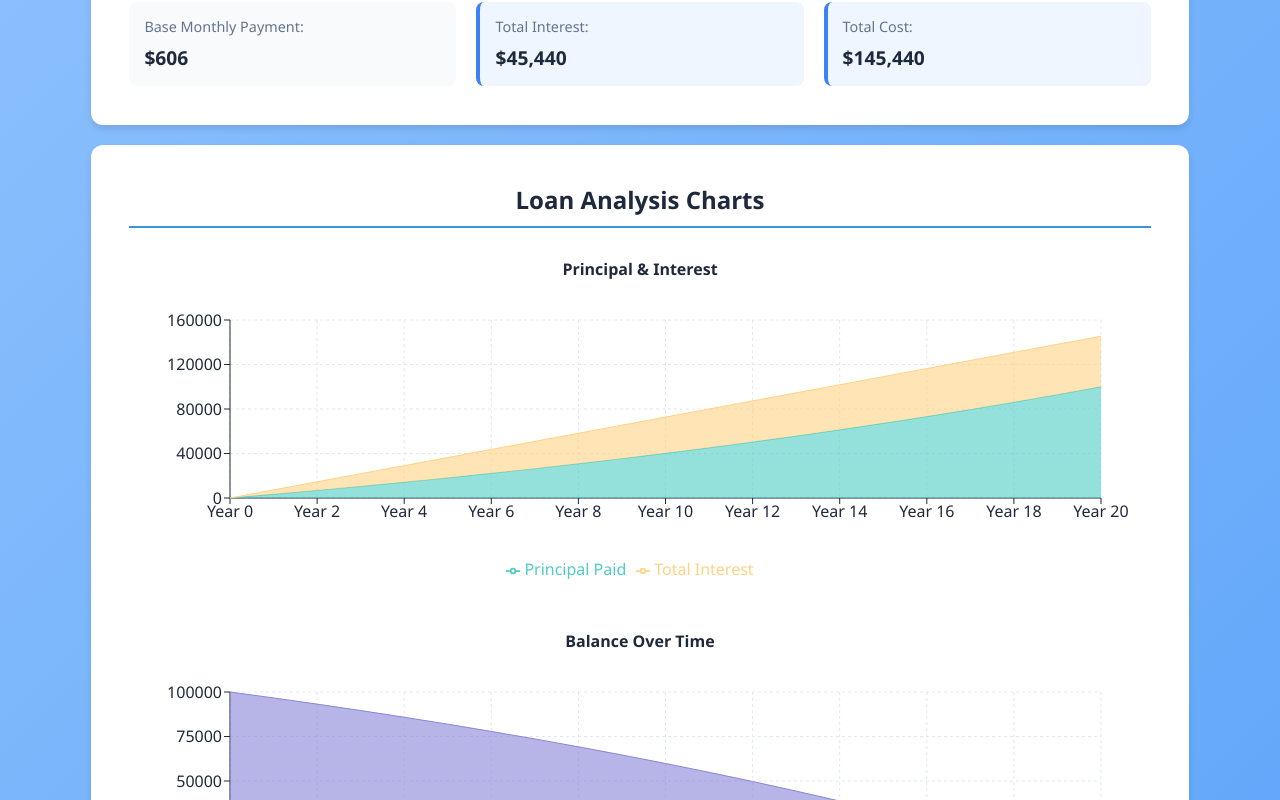
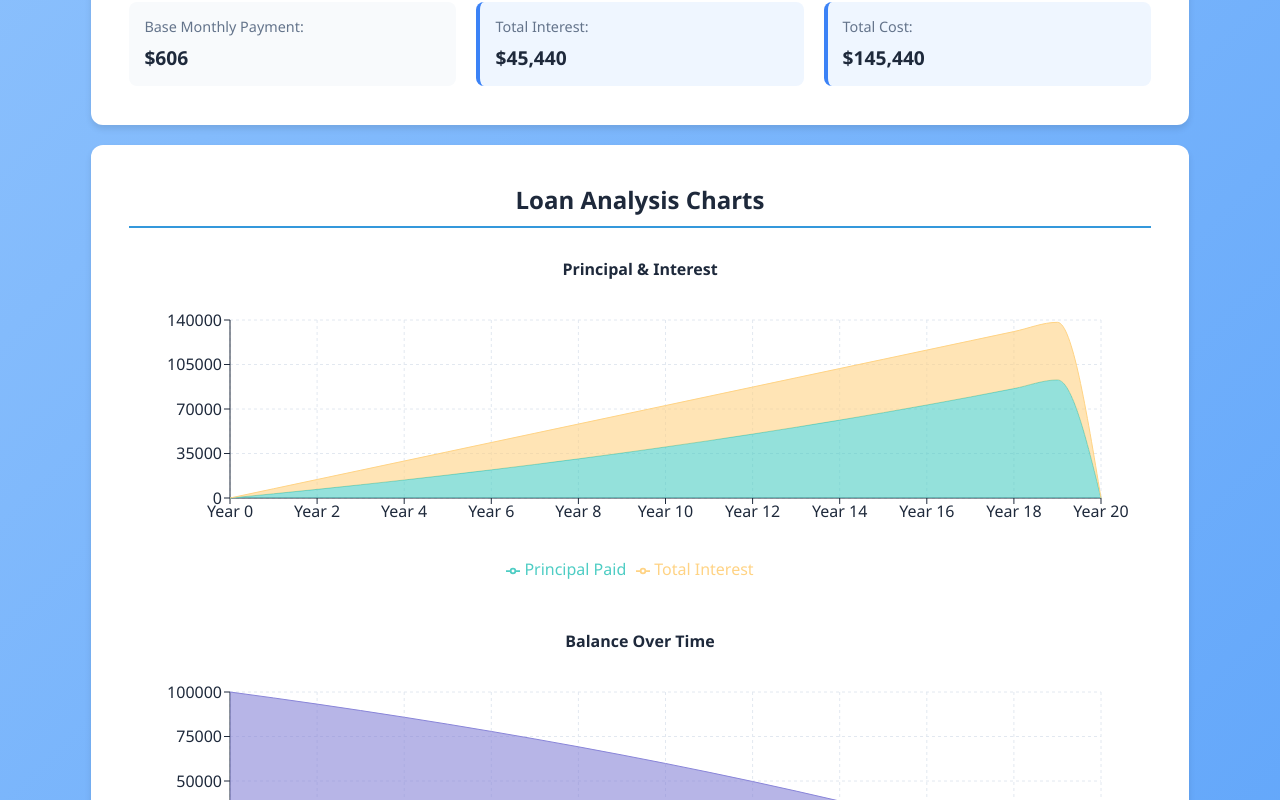
Before and after one commit to hydroPenguin/hydroPenguin.github.io, a React (Create React App) app: page / in a window 1280 px wide. Shown: the part 574-1374 px from the top of the page. Built offline with nearby package versions, Linux system fonts and the light colour scheme.

Commit message:
chore: modify chart (cursor pro out of quota :(

```diff
--- a/src/components/LoanChart.js
+++ b/src/components/LoanChart.js
@@ -46,8 +46,13 @@ const LoanChart = ({ loanAmount, interestRate, monthlyPayment, payoffTime }) =>
       const principalPayment = monthlyPayment - interestPayment;
 
       balance = Math.max(0, balance - principalPayment);
-      totalPrincipalPaid += principalPayment;
-      totalInterestPaid += interestPayment;
+      if (balance != 0) {
+        totalPrincipalPaid += principalPayment;
+        totalInterestPaid += interestPayment;
+      } else {
+        totalPrincipalPaid = 0;
+        totalInterestPaid = 0;
+      }
 
       // Add data point based on scale
       if (useMonthlyScale || month % 12 === 0 || month === payoffTime) {
```
